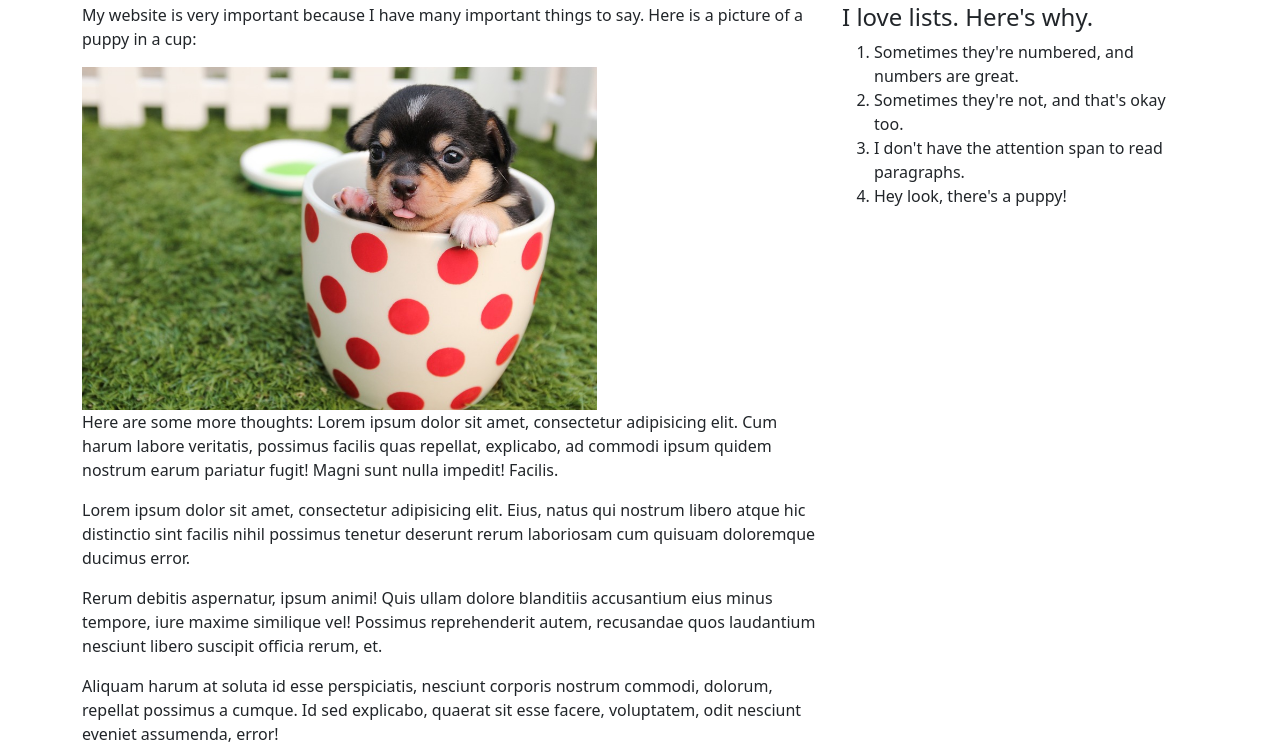
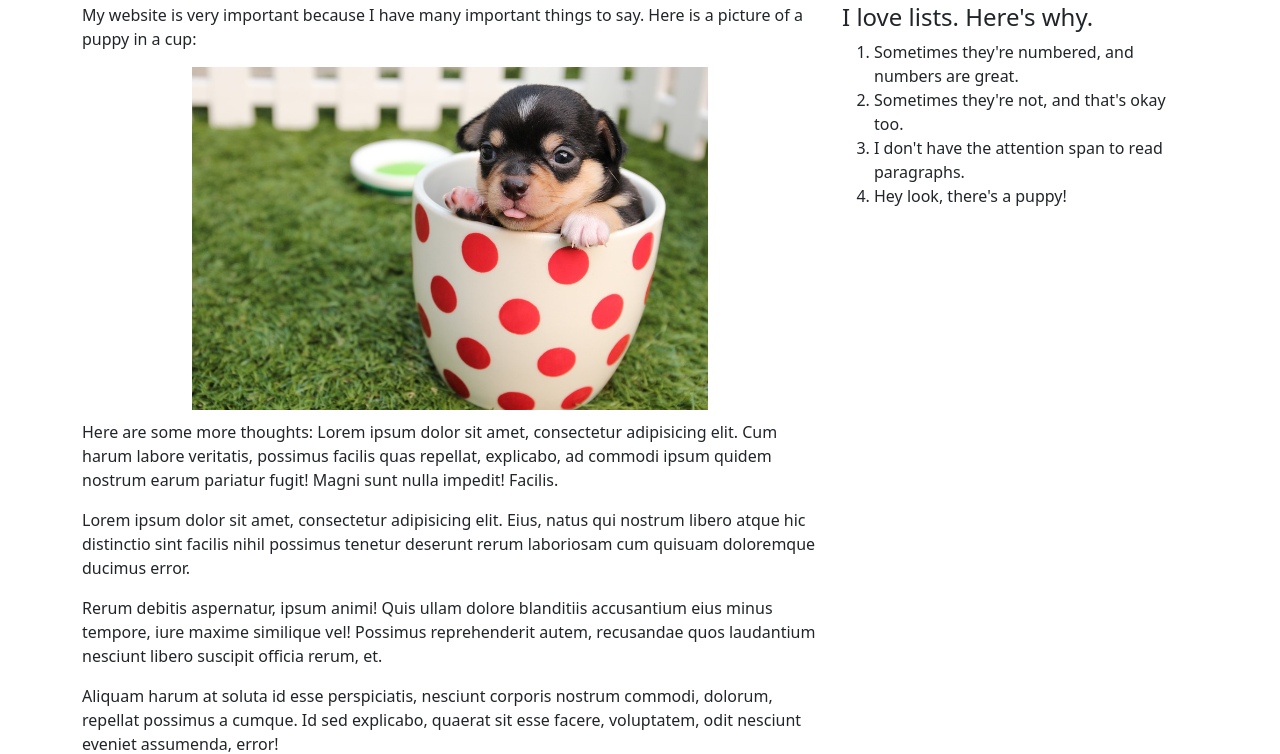
Before and after one commit to jcbluemel/jquery-dom, a plain HTML site: page index.html in a window 1280 px wide. Shown: the part 53-807 px from the top of the page. Drawn offline with nearby package versions, Linux system fonts and the light colour scheme.

Commit message:
part 1.1

```diff
--- a/index.html
+++ b/index.html
@@ -74,7 +74,9 @@
 </div>
 <script src="https://unpkg.com/jquery"></script>
 <script>
-  // Add your code here!
+  // 1.
+  $(".col-sm-8 img").addClass("image-center");
+
 </script>
 </body>
 
```
